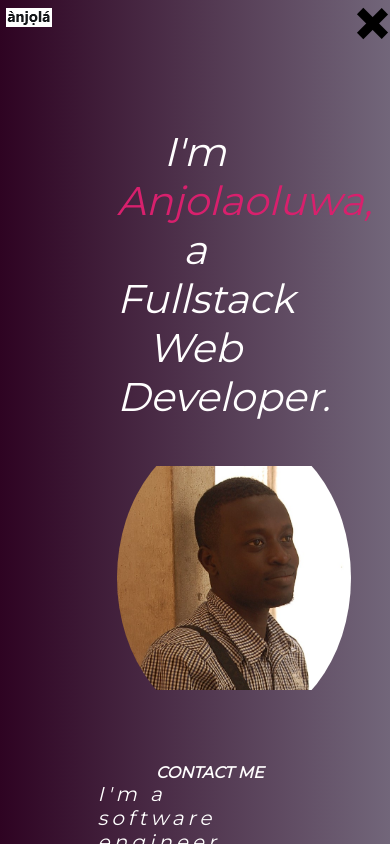
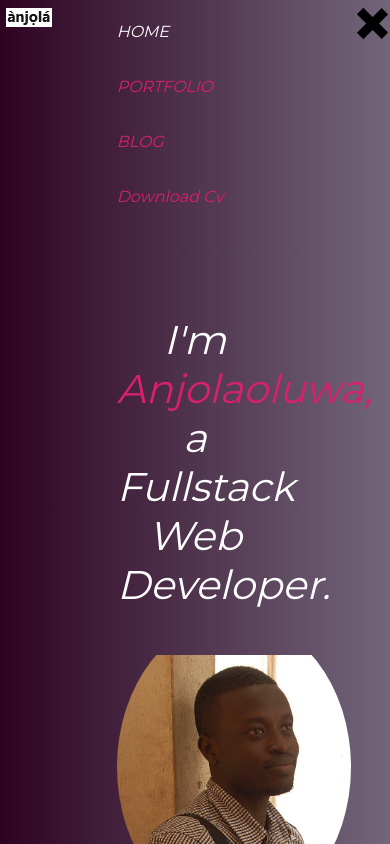
Before and after one commit to anjorlar/Portfolio, a plain HTML site: page index.html in a window 390 px wide. Both pictures are taken after a click on the element 372 px from the left and 23 px from the top of the page. Shown: the top 844 px of the page. Drawn offline with Linux system fonts and the light colour scheme.

Commit message:
fixed issues

```diff
--- a/index.html
+++ b/index.html
@@ -22,7 +22,7 @@
             <div class="logo">
                 <img src="image\mywhitelogo.png" alt="logo">
             </div>
-            <div class="navbar">
+            <div class="navbar" id="navLinks">
                 <ul>
                     <li class="menu">HOME</li>
                     <li class="menu"> <a target="_blank" href="https://github.com/anjorlar"> PORTFOLIO </a></li>
--- a/style.css
+++ b/style.css
@@ -61,6 +61,7 @@ a {
 .navbar {
     margin: 0 auto;
     margin-top: 1%;
+    /* background-color: aqua; */
 }
 
 .menu {
@@ -180,18 +181,23 @@ li {
         transform: rotate(45deg) translate(-10px, -10px);
     }
 
-    .navLink div {
+    /* #navLink div {
         border-bottom: solid rgb(204, 134, 109);
         padding: 2px;
-    }
+    } */
 
     .logo {
         position: fixed;
     }
 
     .navbar {
-        margin-left: auto;
+        /* margin-left: auto; */
         display: none;
+
+    }
+
+    .navbar li {
+        display: block;
     }
 
     .bodytext {
```
